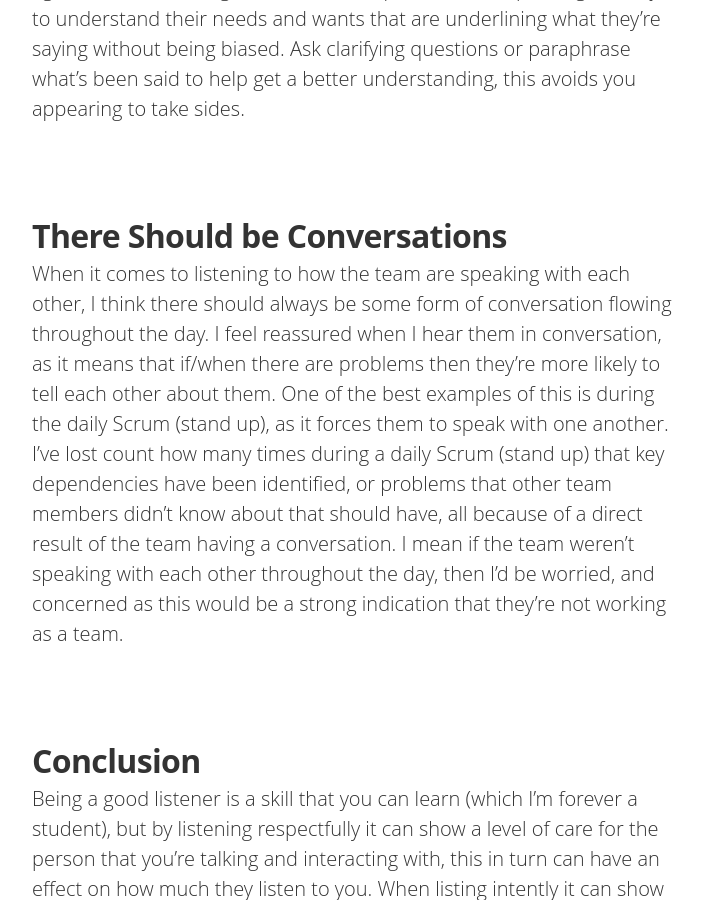
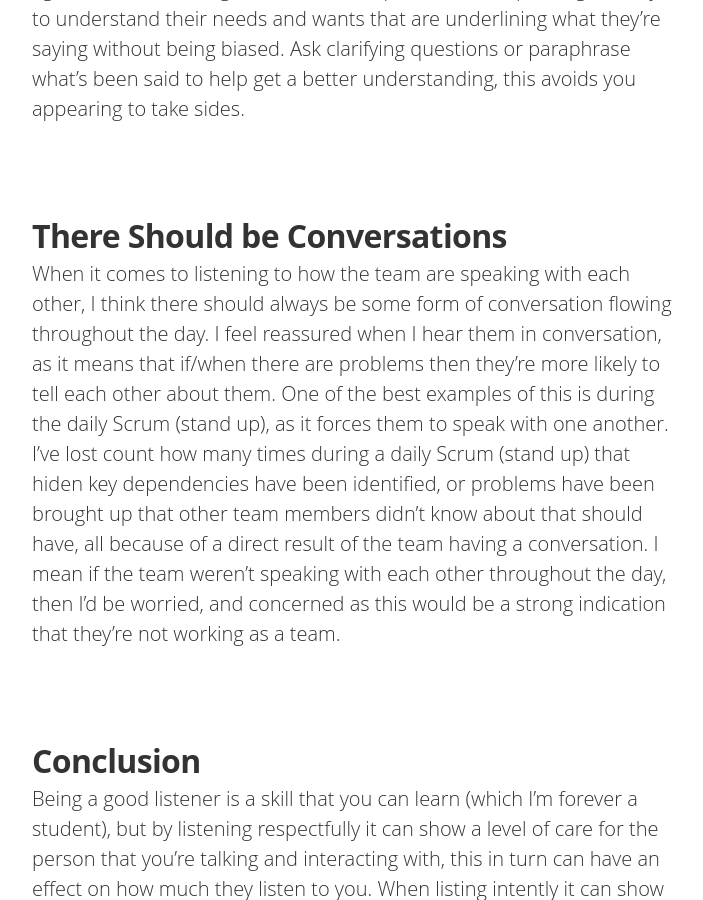
Before and after one commit to IamJackReed/JackReed, a Jekyll site: the page built from _posts/2017-08-05-high-performing-agile-teams-&-the-downside-of-collaboration.markdown, in a window 1280 px wide and 900 px high, scrolled down 3781 px. Shown: the whole window, without its empty margins (288-991 px from the left). Built offline with Jekyll 4.4.1, drawn with Linux system fonts in a browser that asks for light colours; nearby versions of some CDN libraries; some web fonts are replaced; comment, search, counter and statistics services are not loaded.

Commit message:
Update 2017-08-05-high-performing-agile-teams-&-the-downside-of-collaboration.markdown

```diff
--- a/_posts/2017-08-05-high-performing-agile-teams-&-the-downside-of-collaboration.markdown
+++ b/_posts/2017-08-05-high-performing-agile-teams-&-the-downside-of-collaboration.markdown
@@ -30,7 +30,7 @@
 <span style="color:#00000; font-family: 'open sans'; font-size: 1em; font-size: 20px; font-weight: 200; hyphens: none;">Pay attention to body language too and the tones of voices being used, are they uncomfortable, relaxed, angry, upset, excited? Just remember that before making any slight interventions, it's important to get a good understanding of any differences before attempting to help get an agreeable solution. Again, focus on the person who’s speaking, and try to understand their needs and wants that are underlining what they're saying without being biased. Ask clarifying questions or paraphrase what's been said to help get a better understanding, this avoids you appearing to take sides.
 
 # There Should be Conversations
-<span style="color:#00000; font-family: 'open sans'; font-size: 1em; font-size: 20px; font-weight: 200; hyphens: none;">When it comes to listening to how the team are speaking with each other, I think there should always be some form of conversation flowing throughout the day. I feel reassured when I hear them in conversation, as it means that if/when there are problems then they're more likely to tell each other about them. One of the best examples of this is during the daily Scrum (stand up), as it forces them to speak with one another. I've lost count how many times during a daily Scrum (stand up) that key dependencies have been identified, or problems that other team members didn't know about that should have, all because of a direct result of the team having a conversation. I mean if the team weren't speaking with each other throughout the day, then I'd be worried, and concerned as this would be a strong indication that they're not working as a team.
+<span style="color:#00000; font-family: 'open sans'; font-size: 1em; font-size: 20px; font-weight: 200; hyphens: none;">When it comes to listening to how the team are speaking with each other, I think there should always be some form of conversation flowing throughout the day. I feel reassured when I hear them in conversation, as it means that if/when there are problems then they're more likely to tell each other about them. One of the best examples of this is during the daily Scrum (stand up), as it forces them to speak with one another. I've lost count how many times during a daily Scrum (stand up) that hiden key dependencies have been identified, or problems have been brought up that other team members didn't know about that should have, all because of a direct result of the team having a conversation. I mean if the team weren't speaking with each other throughout the day, then I'd be worried, and concerned as this would be a strong indication that they're not working as a team.
 
 # Conclusion
 <span style="color:#00000; font-family: 'open sans'; font-size: 1em; font-size: 20px; font-weight: 200; hyphens: none;">Being a good listener is a skill that you can learn (which I'm forever a student), but by listening respectfully it can show a level of care for the person that you're talking and interacting with, this in turn can have an effect on how much they listen to you. When listing intently it can show that you actually care about their concerns, and that you're generally interested in helping them, and as a result you'll be in a far better position in being able to influence them as an individual, and as a team member when providing them with any feedback.
```
